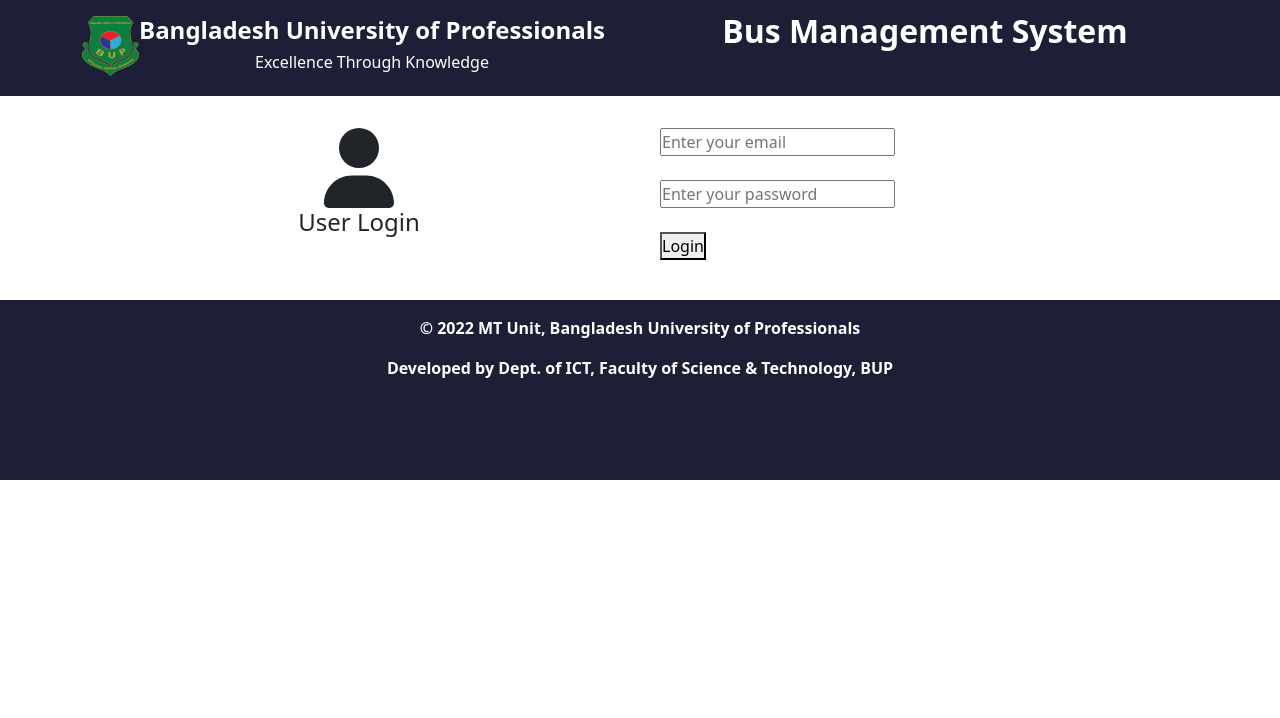
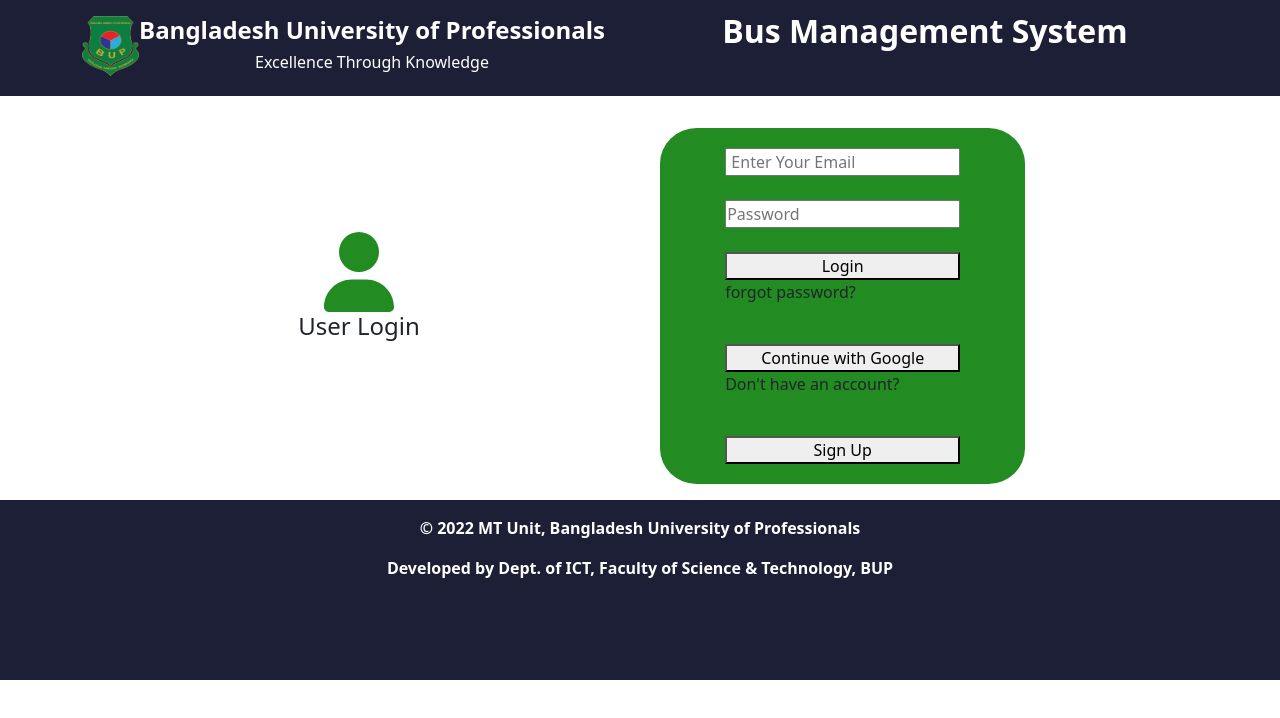
Before and after one commit to Tanvir-Taushif/Bus-Management, a React (Create React App) app: page /userLogin in a window 1280 px wide. Shown: the top 718 px of the page. Built offline with nearby package versions, Linux system fonts and the light colour scheme.

Commit message:
inputelement and css

```diff
--- a/src/Components/UserLogin/UserLogin.css
+++ b/src/Components/UserLogin/UserLogin.css
@@ -1,3 +1,32 @@
 .icon{
     font-size: 80px;
+    text-align: center;
+    color: forestgreen;
 }
+.login{
+background-color: forestgreen;
+display: flex;
+align-items: center;
+justify-content: center;
+border-radius: 10%;
+width: 70%;
+}
+
+.dv{
+    margin-top: 20%;
+}
+
+.userdiv{
+    display: flex;
+    align-items: center;
+    justify-content: center;
+}
+
+.login1{
+    padding: 10px;
+    margin: 10px;
+}
+
+.button{
+    width: 100%;
+}
--- a/src/Components/UserLogin/UserLogin.js
+++ b/src/Components/UserLogin/UserLogin.js
@@ -1,6 +1,6 @@
 import React from 'react';
 import { FontAwesomeIcon} from "@fortawesome/react-fontawesome";
-import { faGear, faUser } from '@fortawesome/free-solid-svg-icons';
+import { faCircleUser, faUser } from '@fortawesome/free-solid-svg-icons';
 import "./UserLogin.css";
 
 const UserLogin = () => {
@@ -10,23 +10,33 @@ const UserLogin = () => {
                 <div class="row g-2">
                     <div class="col-lg-6 col-sm-12">
                         <div class="p-3">
-                         <div className='text-center'>
-                         <FontAwesomeIcon className='icon' icon={faUser}/>
-                         <h4>User Login</h4>
+                         <div className='userdiv text-center'>
+                            <div className='dv'>
+                                <FontAwesomeIcon className='icon' icon={faUser}/>
+                                <h4>User Login</h4>
+                            </div>
                          </div>
                         </div>
                     </div>
                     <div class="col-lg-6 col-sm-12">
                         <div class="p-3">
-                           <div>
+                           <div className="login">
+                           <div className='login1'>
                              <form>
-                                <input type="email" placeholder="Enter your email"></input>
+
+                                <input type="email" placeholder=" Enter Your Email"></input>
                                 <br></br><br></br>
-                                <input type="password" placeholder="Enter your password"></input>
+                                <input type="password" placeholder="Password"></input>
                                 <br></br><br></br>
-                                <button>Login</button>
-                                <br></br><br></br>
-                             </form>
+                                <button className='button'>Login</button>
+                                <p>forgot password?</p>
+                                <br></br>
+                                <button className='button'>Continue with Google</button>
+                                <p>Don't have an account?</p>
+                                <br></br>
+                                <button className='button'>Sign Up</button>
+                              </form>
+                             </div>
                            </div>
                         </div>
                     </div>
```
